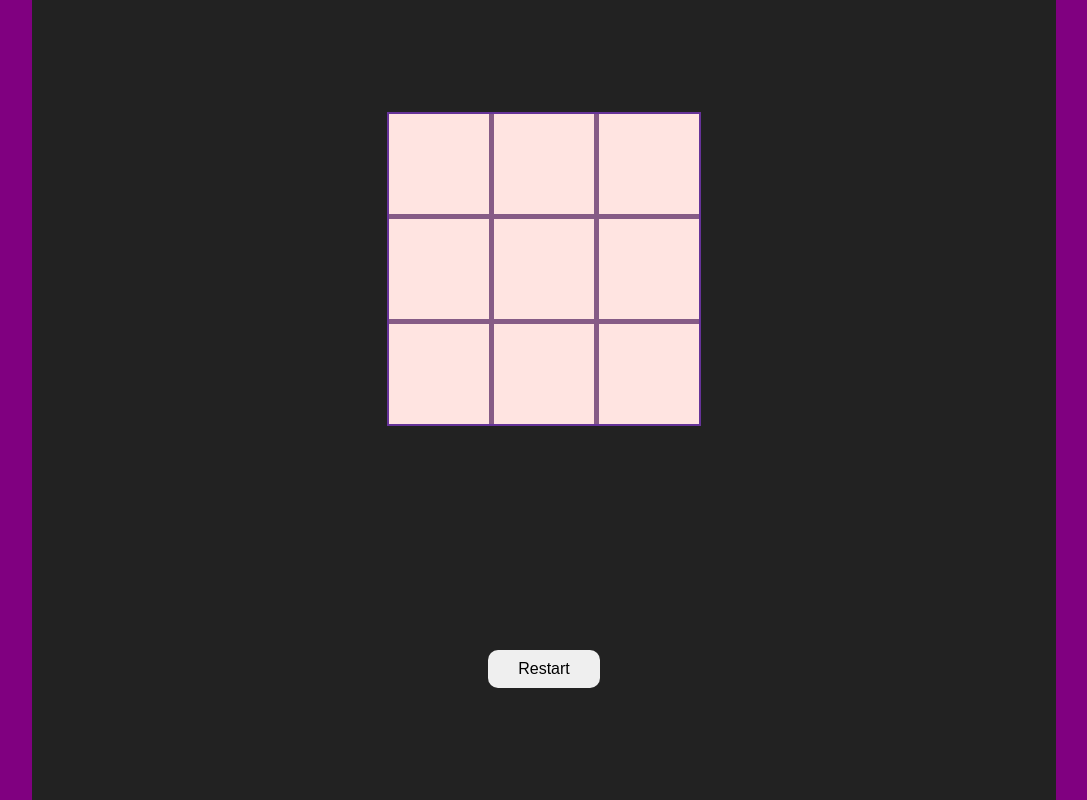
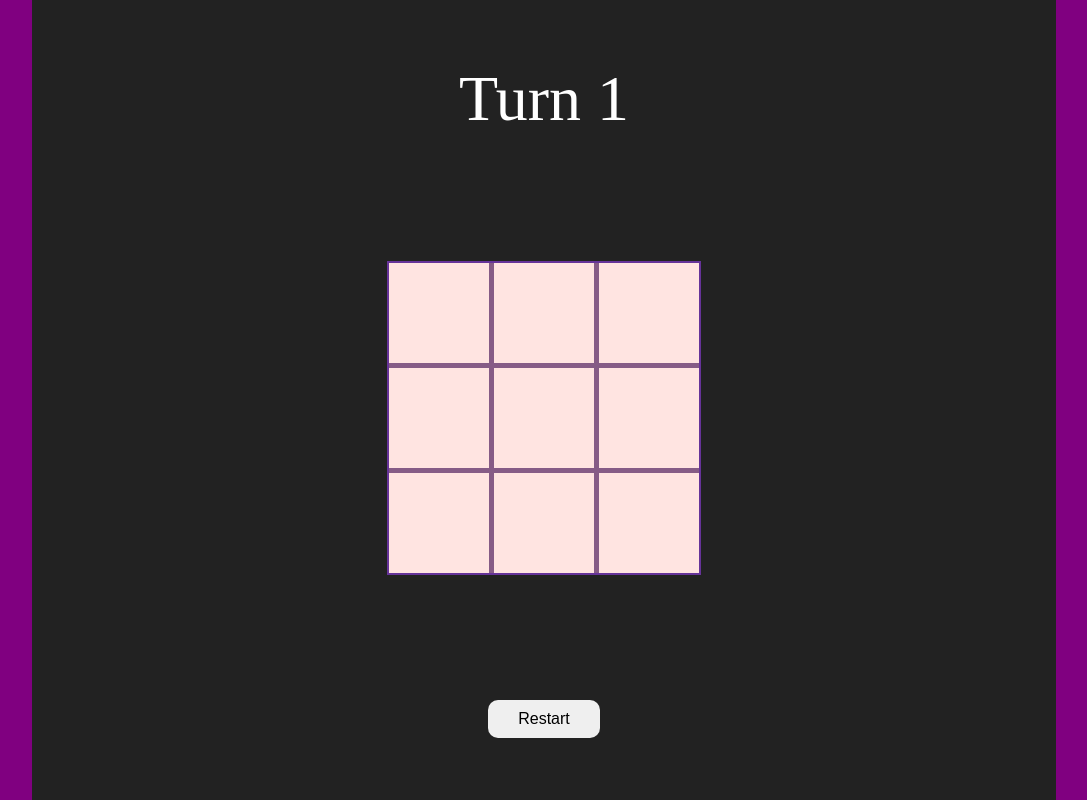
Before and after one commit to FilipyTav/Tic_Tac_Toe, a plain HTML site: page html/index.html in a window 1280 px wide. Shown: the whole page, without its empty margins (96-1183 px from the left). Drawn offline with Linux system fonts and the light colour scheme.

Commit message:
Adds turns display at the top of the gameboard

```diff
--- a/css/ttt.css
+++ b/css/ttt.css
@@ -125,3 +125,8 @@ button {
     opacity: 1;
     pointer-events: all;
 }
+
+#turns {
+    color: #fff;
+    font-size: 4rem;
+}
--- a/html/index.html
+++ b/html/index.html
@@ -12,6 +12,8 @@
         <div class="main_container">
             <div class="sidebar_left"></div>
             <div class="center">
+                <div id="turns">Turn</div>
+
                 <div class="gameboard">
                     <button class="board_tile"></button>
                     <div class="column_gap cgp1"></div>
--- a/js/ttt.js
+++ b/js/ttt.js
@@ -132,6 +132,8 @@ const play_game = (function () {
     const player1 = "X";
     const player2 = "O";
 
+    let turns_display = document.querySelector("#turns");
+
     const reset_board = Gameboard.reset_board;
     const tile_buttons = Gameboard.tile_buttons;
     const update_board = Gameboard.update_board;
@@ -143,6 +145,7 @@ const play_game = (function () {
 
     const play_turn = function (player) {
         ++turns;
+        turns_display.textContent = `Turn ${turns}`;
 
         const restart = function () {
             reset_board();
```
